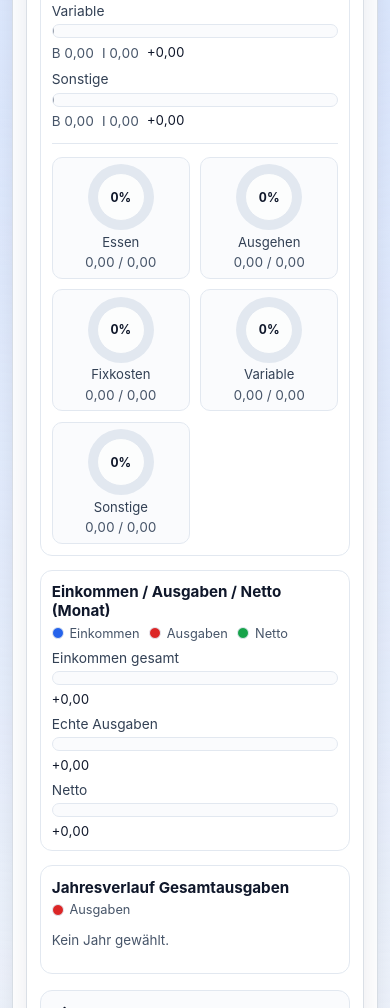
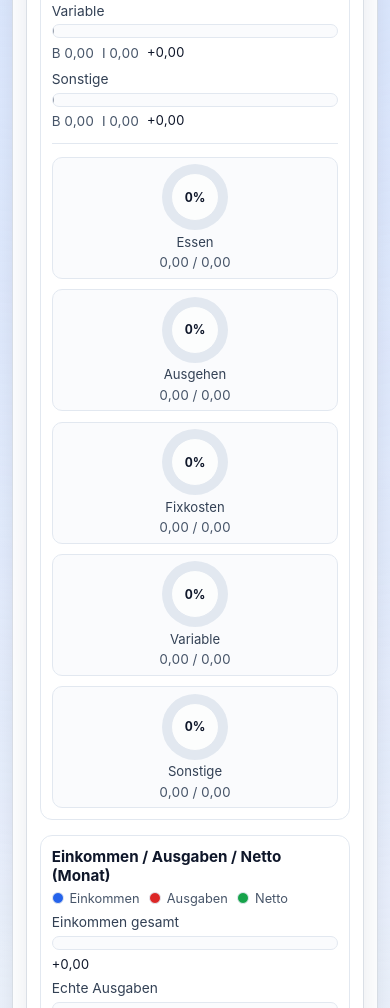
Before and after one commit to DanielVierh/habu26, a website built with Vite: page index.html in a window 390 px wide. Shown: the part 1031-2039 px from the top of the page. Built offline with nearby package versions, Linux system fonts and the light colour scheme.

Commit message:
responsive improvements

```diff
--- a/src/styles.css
+++ b/src/styles.css
@@ -1457,7 +1457,7 @@ tbody tr:nth-child(even) {
   }
 
   .circle-chart-container {
-    grid-template-columns: repeat(2, minmax(0, 1fr));
+    grid-template-columns: 1fr;
   }
 
   .spark-bars {
```
Also changed, not shown: dist/assets/index-BTc2cssk.css (added), dist/assets/index-Cdc7w5Mp.css (deleted), dist/assets/index-DuaaHrMa.js (renamed from dist/assets/index-CFZ02vjZ.js), dist/index.html, dist/sw.js.
